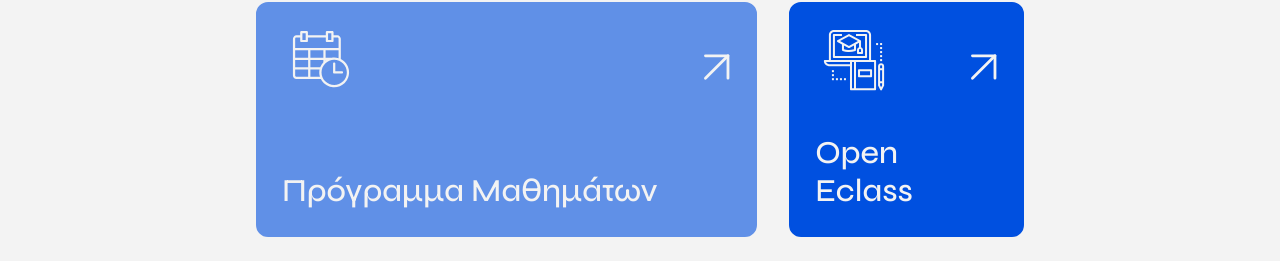
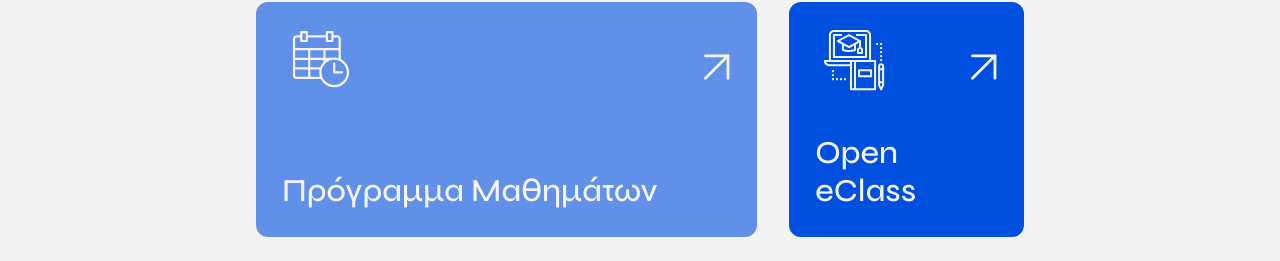
Before and after one commit to open-source-uom/myuom, a React (Create React App) app: page / in a window 1280 px wide. Shown: the part 138-399 px from the top of the page. Built offline with nearby package versions, Linux system fonts and the light colour scheme.

Commit message:
Fixes #107

```diff
--- a/src/assets/categories.js
+++ b/src/assets/categories.js
@@ -22,7 +22,7 @@ export const Categories = [
     requireSelection: true,
   },
   {
-    title: "Open Eclass",
+    title: "Open eClass",
     iconSVG: (
       <svg
         width="150%"
```
